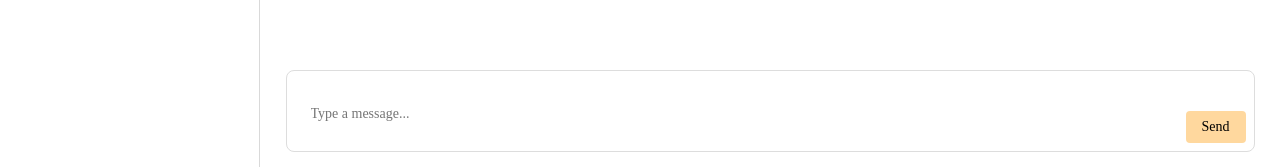
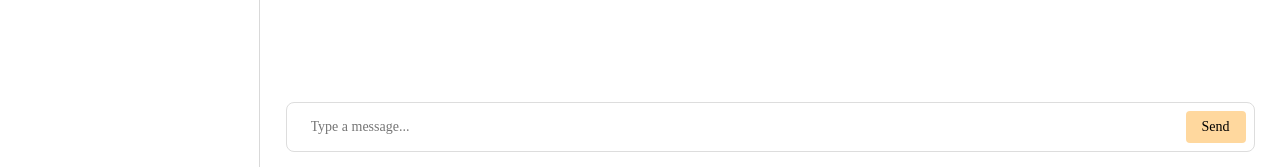
Before and after one commit to server-ticketingproject/frontend, a React (Vite) app: page /chat in a window 1280 px wide. Shown: the part 633-800 px from the top of the page. Built offline with nearby package versions, Linux system fonts and the light colour scheme; a web font is replaced by a local one.

Commit message:
Fixed:bug

```diff
--- a/src/pages/ChatPage/style.module.css
+++ b/src/pages/ChatPage/style.module.css
@@ -126,6 +126,8 @@
   background: #fff;
   padding: 8px;
   display: flex;
+  align-items: center;
+  justify-content: center;
   width: 95%;
   gap: 8px;
   border: 1px solid #ddd;
@@ -141,6 +143,8 @@
   border: none;
   background: #ffffff;
   font-size: 14px;
+    margin-top: 0;
+
 }
 
 .sendButton {
@@ -151,6 +155,8 @@
   border-radius: 4px;
   cursor: pointer;
   font-size: 14px;
+  height: 33;
+  margin-top: 0;
 }
 
 .selectedUserItem {
```
